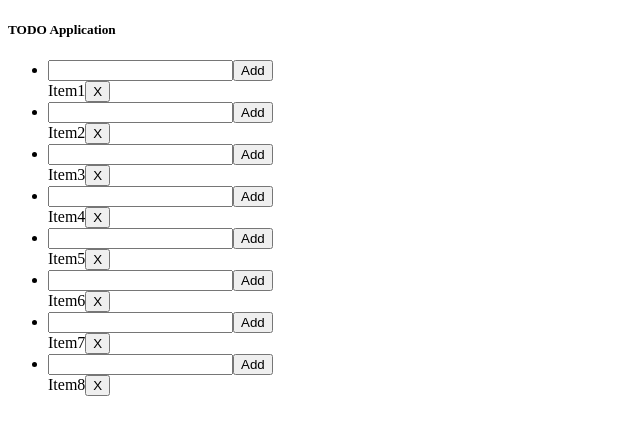
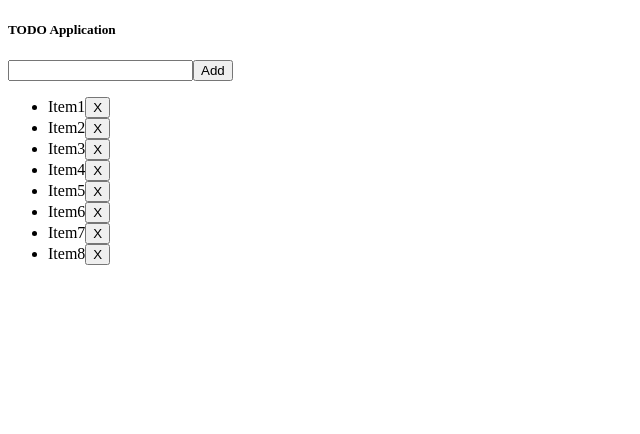
Before and after one commit to npnm/TODOApp, an Angular app: page / in a window 1280 px wide. Shown: the top 434 px of the page, without its empty margins (0-640 px from the left). Built offline with nearby package versions, Linux system fonts and the light colour scheme.

Commit message:
fixed issue add button

```diff
--- a/src/app/app.component.html
+++ b/src/app/app.component.html
@@ -1,11 +1,11 @@
 <section>
   <h5>TODO Application</h5>
+  <div>
+    <input type="text" name="txtNewTodo" [(ngModel)]="newItem"/>
+    <button (click)="onAddClick()">Add</button>
+  </div>
   <ul>
     <li *ngFor="let item of todoList">
-      <div>
-        <input type="text" name="txtNewTodo" [(ngModel)]="newItem"/>
-        <button (click)="onAddClick()">Add</button>
-      </div>
       <div>
         <div style="display: inline;">{{item}}</div>
         <div style="display: inline;">
```
